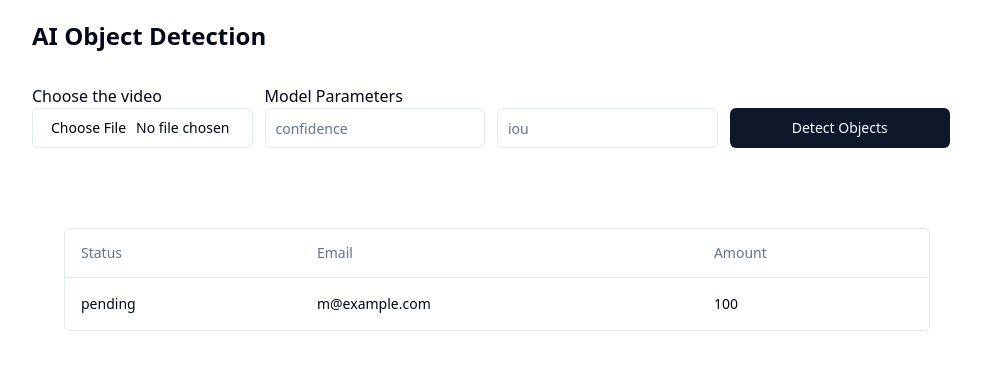
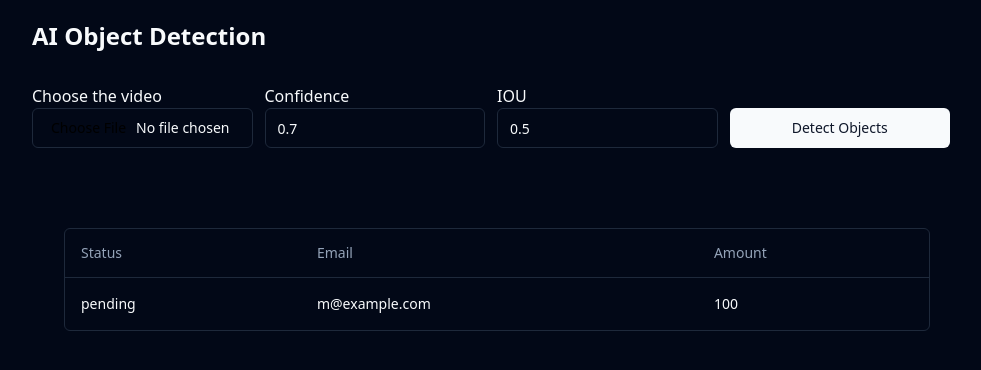
Before and after one commit to jrneliodias/detect-object-interface, a React (Vite) app in the folder front-end/Client/: page / in a window 1280 px wide. Shown: the top 370 px of the page, without its empty margins (143-1124 px from the left). Built offline with nearby package versions, Linux system fonts and the light colour scheme.

Commit message:
implement the parent inProcess state

```diff
--- a/front-end/Client/src/UploadForm.tsx
+++ b/front-end/Client/src/UploadForm.tsx
@@ -10,34 +10,56 @@ interface UploadFileProps {
     videoFile: File | null
     onFileChange: (event: ChangeEvent<HTMLInputElement>) => void
     onUpload: () => void
-    onVideoProcessed: () => void
+    onVideoProcessed: (inProcess: boolean) => void
     onVideoOutput: (video: string) => void
+    inProcess: boolean
 
 }
 
-const UploadForm = ({ videoFile, onFileChange, onUpload, onVideoProcessed, onVideoOutput }: UploadFileProps) => {
+const UploadForm = ({ videoFile,
+    onFileChange,
+    onUpload,
+    onVideoProcessed,
+    onVideoOutput,
+    inProcess }: UploadFileProps) => {
 
 
-    const [inProcess, setInProcess] = useState<boolean>(false)
+    const [confidence, setConfidence] = useState<number | undefined>(0.7)
+    const [iou, setIOU] = useState<number | undefined>(0.5)
+
+
+    const handleConfidenceChange = (event: ChangeEvent<HTMLInputElement>) => {
+        const confidenceValue = parseFloat(event.target.value)
+        if (isNaN(confidenceValue)) return
+        setConfidence(confidenceValue)
+        console.log(confidenceValue)
+    }
+
+    const handleIOUChange = (event: ChangeEvent<HTMLInputElement>) => {
+        const iouValue = parseFloat(event.target.value)
+        if (isNaN(iouValue)) return
+        setIOU(iouValue)
+        console.log(iouValue)
+    }
 
     const uploadFile = async () => {
 
         try {
-            if (!videoFile) return
+            onVideoProcessed(true)
+            if (!videoFile || !confidence || !iou) return
             const formData = new FormData();
             formData.append('video', videoFile)
+
             onUpload()
             const uploadResponse = await axios.post('http://localhost:8080/upload', formData)
 
-            if (uploadResponse.status === 200) {
-                onVideoProcessed()
-            }
             toast.success(uploadResponse.data.message)
             const video_path = uploadResponse.data.video_path
             return video_path
 
 
         } catch (error) {
+            onVideoProcessed(false)
             toast.error("Error uploading file:" + error)
             throw error
 
@@ -47,9 +69,12 @@ const UploadForm = ({ videoFile, onFileChange, onUpload, onVideoProcessed, onVid
     const detectObjects = async (video_path: string) => {
 
         try {
-            setInProcess(true)
+            if (!confidence || !iou) return
+
             const processVideoResponse = await axios.post('http://localhost:8080/detect', {
-                video_path: video_path
+                video_path: video_path,
+                iou: iou.toString(),
+                confidence: confidence.toString()
             })
             const processed_video_path = processVideoResponse.data.processed_video_path
 
@@ -59,6 +84,7 @@ const UploadForm = ({ videoFile, onFileChange, onUpload, onVideoProcessed, onVid
 
 
         } catch (error) {
+            onVideoProcessed(false)
             toast.error("Error processing the video:" + error)
             throw error
 
@@ -82,10 +108,11 @@ const UploadForm = ({ videoFile, onFileChange, onUpload, onVideoProcessed, onVid
             toast.success('success in get the video')
 
             onVideoOutput(videoBlobURL)
-            setInProcess(false)
+            onVideoProcessed(false)
 
 
         } catch (error) {
+            onVideoProcessed(false)
             toast.error("Error getting the video:" + error)
             throw error
 
@@ -112,20 +139,33 @@ const UploadForm = ({ videoFile, onFileChange, onUpload, onVideoProcessed, onVid
 
             <div className="grid grid-cols-4 gap-x-3 min-w-40  w-full">
                 <Label className="">Choose the video</Label>
-                <Label className="col-span-3">Model Parameters</Label>
+                <Label className="">Confidence</Label>
+                <Label className="col-span-2">IOU</Label>
                 <Input
-                    id="picture"
                     type="file"
                     onChange={onFileChange}
+                    required
                 />
-                <Input type="number" placeholder="confidence" style={{ paddingLeft: '10px' }} />
-                <Input type="number" placeholder="iou" style={{ paddingLeft: '10px' }} />
+                <Input
+                    type="number"
+                    placeholder="confidence"
+                    value={confidence}
+                    onChange={handleConfidenceChange}
+                    required
+                />
+                <Input
+                    type="number"
+                    placeholder="iou"
+                    value={iou}
+                    onChange={handleIOUChange}
+                    required
+                />
                 <Button onClick={handleUpload} disabled={inProcess} >Detect Objects</Button>
             </div>
 
             <ToastContainer
                 position="bottom-right"
-                autoClose={3000}
+                autoClose={5000}
                 hideProgressBar={false}
                 newestOnTop={false}
                 closeOnClick
--- a/front-end/Client/src/index.css
+++ b/front-end/Client/src/index.css
@@ -71,6 +71,6 @@
     @apply border-border;
   }
   body {
-    @apply bg-background text-foreground;
+    @apply dark bg-background text-foreground;
   }
 }
```
